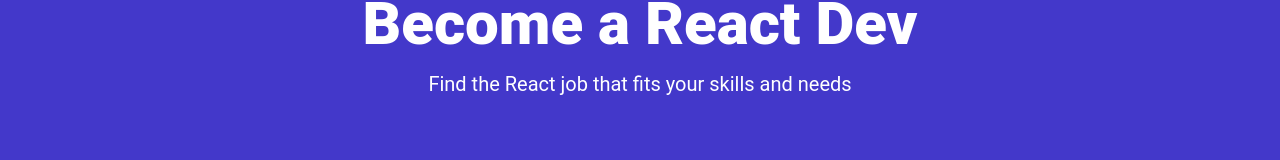
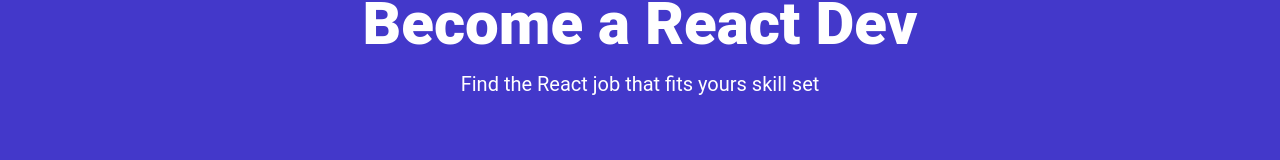
Before and after one commit to Moemen-Gaballah/React-Jobs-Project, a React (Vite) app: page / in a window 1280 px wide. Shown: the part 167-327 px from the top of the page. Built offline with nearby package versions, Linux system fonts and the light colour scheme.

Commit message:
init layout

```diff
--- a/src/App.jsx
+++ b/src/App.jsx
@@ -1,23 +1,17 @@
 import {Route, createBrowserRouter, createRoutesFromElements, RouterProvider} from 'react-router-dom';
-import Navbar from "./components/Navbar.jsx";
-import Hero from "./components/Hero.jsx";
-import HomeCards from "./components/HomeCards.jsx";
-import JobListings from "./components/JobListings.jsx";
-import ViewAllJobs from "./components/ViewAllJobs.jsx";
+import MainLayout from "./layouts/MainLayout";
+import HomePage from "./pages/HomePage.jsx";
 
 const router = createBrowserRouter(
-    createRoutesFromElements(<Route index element={<h1>My App</h1>} />)
+    createRoutesFromElements(
+        <Route path='/' element={<MainLayout/>}>
+            <Route index element={<HomePage/>}/>
+        </Route>
+    )
 );
 
 const App = () => {
-    return <>
-        <Navbar/>
-        <Hero title='Become a React Dev' subtitle='Find the React job that fits your skills and needs'/>
-        <HomeCards/>
-        <JobListings/>
-        <ViewAllJobs/>
-
-    </>;
+    return <RouterProvider router={router}/>;
 };
 
 export default App;
--- a/src/components/Hero.jsx
+++ b/src/components/Hero.jsx
@@ -1,4 +1,4 @@
-const Hero = ({ title, subtitle}) => {
+const Hero = ({title = "Become a React Dev", subtitle = 'Find the React job that fits yours skill set'}) => {
     return (<section className="bg-indigo-700 py-20 mb-4">
         <div
             className="max-w-7xl mx-auto px-4 sm:px-6 lg:px-8 flex flex-col items-center"
--- /dev/null
+++ b/src/layouts/MainLayout.jsx
@@ -0,0 +1,10 @@
+import {Outlet} from "react-router-dom";
+import Navbar from "../components/Navbar";
+const MainLayout = () => {
+  return <>
+      <Navbar />
+      <Outlet />
+  </>;
+}
+
+export default MainLayout;
--- /dev/null
+++ b/src/pages/HomePage.jsx
@@ -0,0 +1,17 @@
+import Hero from "../components/Hero";
+import HomeCards from "../components/HomeCards";
+import JobListings from "../components/JobListings";
+import ViewAllJobs from "../components/ViewAllJobs";
+
+const HomePage = () => {
+    return (
+        <>
+            <Hero />
+            <HomeCards />
+            <JobListings />
+            <ViewAllJobs />
+        </>
+    )
+}
+
+export default HomePage
```
